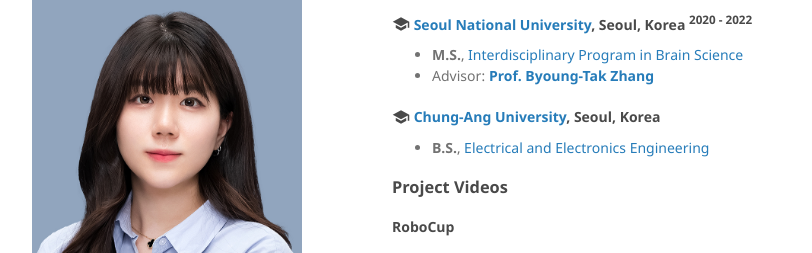
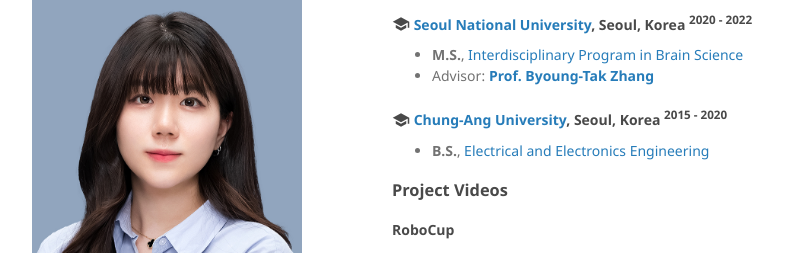
Before and after one commit to MINJIKIM-96/MINJIKIM-96.github.io, a Jekyll site: the page built from index.md, in a window 1280 px wide and 900 px high, scrolled down 340 px, cut to the strip 0-406 px from the top of the window. Shown: the part 153-406 px from the top of the strip, without its empty margins (128-940 px from the left). Built offline with Jekyll 4.4.1, drawn with Linux system fonts in a browser that asks for light colours; a style sheet for code colours, icons or effects is not loaded.

Commit message:
Add graduation year to education section

```diff
--- a/index.md
+++ b/index.md
@@ -33,6 +33,7 @@ More recently, my work investigates how **human knowledge** and **structured pri
 <h4 class="education">
   <i class="material-icons md-18">school</i>
   <a href="https://www.cau.ac.kr/">Chung-Ang University</a>, Seoul, Korea
+  <sup>2015 - 2020</sup>
 </h4>
 
 - **B.S.**, <a href="https://e3home.cau.ac.kr/">Electrical and Electronics Engineering</a>
```
